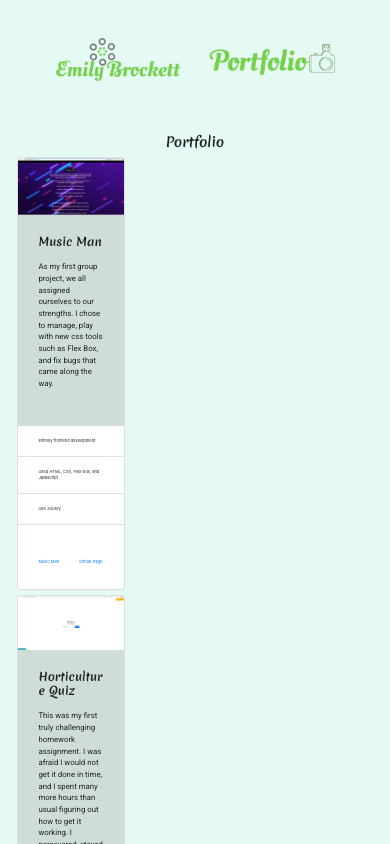
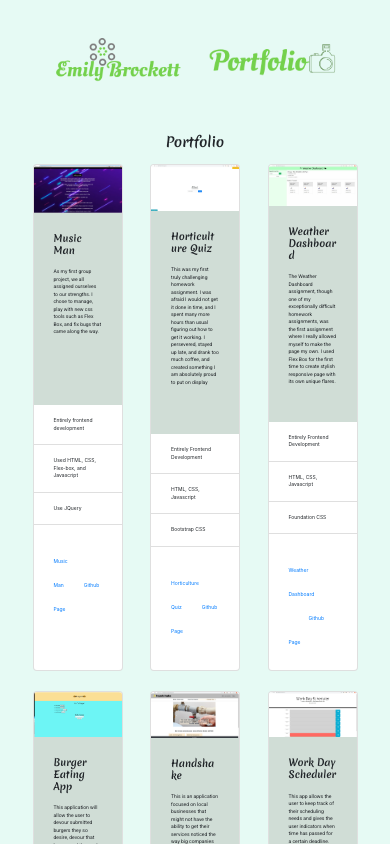
Before and after one commit to BrockBatBlue/react-portfolio, a React (Create React App) app: page /portfolio in a window 390 px wide. Shown: the top 844 px of the page. Built offline with nearby package versions, Linux system fonts and the light colour scheme.

Commit message:
made portfolio page and general font sizing more responsive to most devices

```diff
--- a/src/Styles/Card.css
+++ b/src/Styles/Card.css
@@ -1,14 +1,14 @@
 .card {
-  max-width: 30%;
-  margin: clamp(0.15rem, 0.25vw, 0.5em);
+  max-width: 25%;
+  margin: 10px;
 }
 .mainBody {
   background-color: rgb(208, 221, 214);
 }
 .list-group-item {
-  font-size: clamp(0.25rem, 1vw, 1rem);
+  font-size: clamp(5px, 1vw, 1rem);
 }
 
 .card-link {
-  font-size: clamp(0.25rem, 1vw, 1rem);
+  font-size: clamp(5px, 1vw, 1rem);
 }
--- a/src/Styles/Home.css
+++ b/src/Styles/Home.css
@@ -30,24 +30,24 @@ hr {
 .boldList {
   font-weight: bolder;
   font-family: "Roboto", sans-serif;
-  font-size: clamp(0.25rem, 2vw, 1rem);
+  font-size: clamp(0.25rem, 1vw, 15px);
 }
 .contactInfo {
   display: flex;
   justify-content: space-evenly;
-  font-size: clamp(0.25rem, 2vw, 1rem);
+  font-size: clamp(5px, 2vw, 17px);
 }
 p {
   font-family: "Roboto", sans-serif;
-  font-size: clamp(0.25rem, 2vw, 1rem);
+  font-size: clamp(5px, 1vw, 15px);
 }
 h5 {
   font-family: "Merienda", cursive;
-  font-size: clamp(5px, 3vw, 20px);
+  font-size: clamp(5px, 2.5vw, 20px);
 }
 h6 {
   font-family: "Merienda", cursive;
-  font-size: clamp(5px, 2.5vw, 15px);
+  font-size: clamp(5px, 2vw, 17px);
 }
 #badge {
   height: clamp(5rem, 17.5vw, 400px);
--- a/src/Styles/Portfolio.css
+++ b/src/Styles/Portfolio.css
@@ -8,6 +8,7 @@
 
 .portfolioContainer {
   display: flex;
-  justify-content: space-between;
+  flex-direction: row !important;
   flex-wrap: wrap;
+  justify-content: space-evenly;
 }
```
